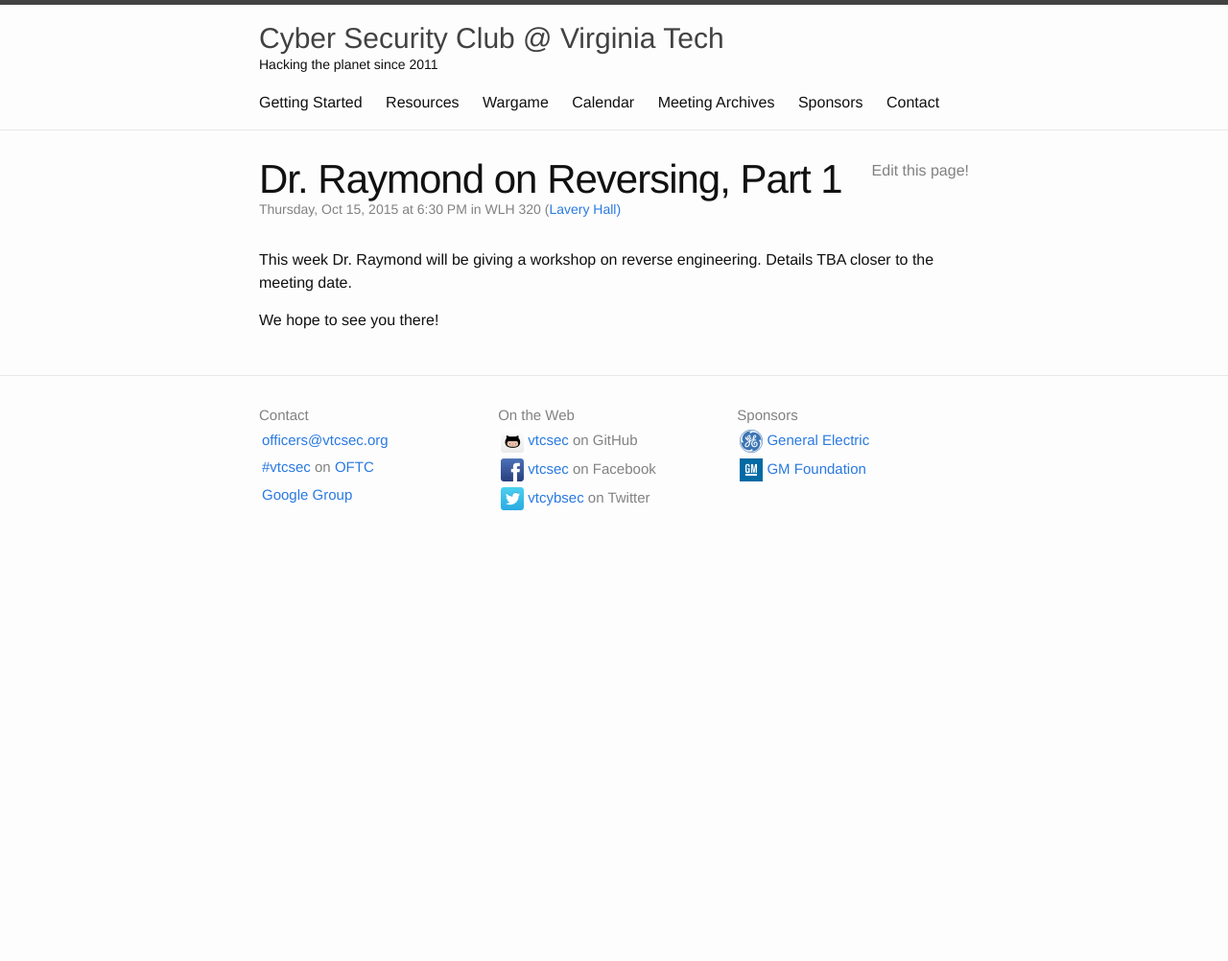
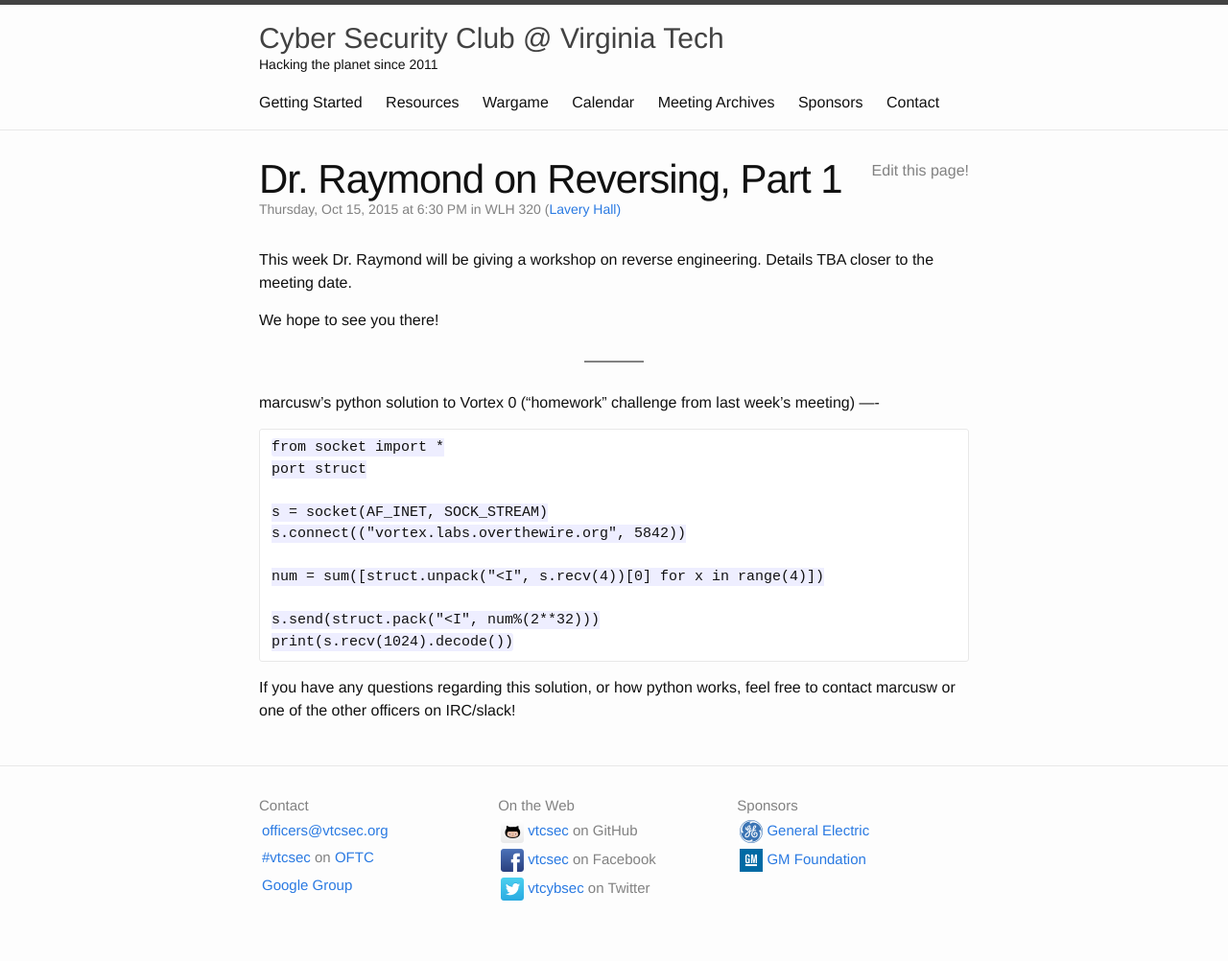
Before and after one commit to VTCSec/vtcsec.org, a Jekyll site: the page built from _meetings/2015-10-15-dr-raymond-rev1.md, in a window 1280 px wide. Shown: the whole page at 96% size. Built offline with Jekyll 4.4.1, drawn with Linux system fonts in a browser that asks for light colours; before the commit the page ends 900 px from its top, so only the background shows below that.

Commit message:
Add python solution to vortex0

```diff
--- a/_meetings/2015-10-15-dr-raymond-rev1.md
+++ b/_meetings/2015-10-15-dr-raymond-rev1.md
@@ -5,3 +5,20 @@ what: Dr. Raymond on Reversing, Part 1
 This week Dr. Raymond will be giving a workshop on reverse engineering. Details TBA closer to the meeting date.
 
 We hope to see you there!
+
+----
+marcusw's python solution to Vortex 0 ("homework" challenge from last week's meeting)
+----
+
+    from socket import *
+    port struct
+
+    s = socket(AF_INET, SOCK_STREAM)
+    s.connect(("vortex.labs.overthewire.org", 5842))
+
+    num = sum([struct.unpack("<I", s.recv(4))[0] for x in range(4)])
+
+    s.send(struct.pack("<I", num%(2**32)))
+    print(s.recv(1024).decode())
+
+If you have any questions regarding this solution, or how python works, feel free to contact marcusw or one of the other officers on IRC/slack!
```
